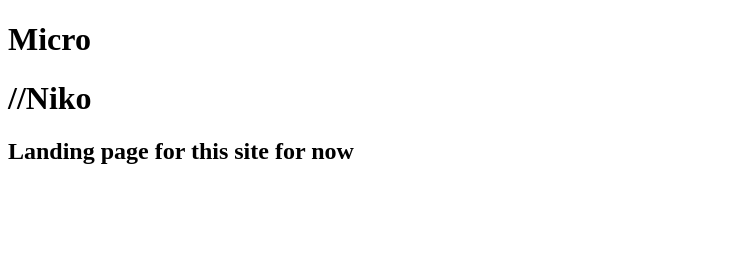
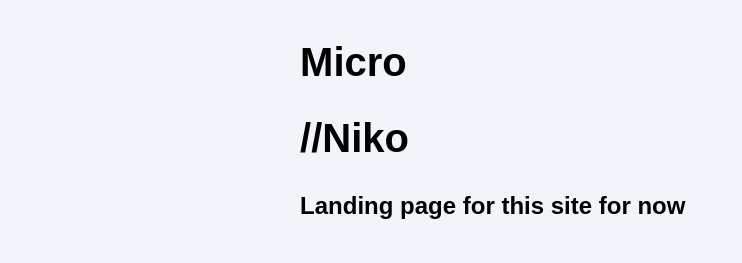
Before and after one commit to macroniko/macroniko.github.io, an Astro site: page / in a window 1280 px wide. Shown: the whole page, without its empty margins (0-742 px from the left). Built offline with nearby package versions, Linux system fonts and the light colour scheme; Astro itself is replaced by a stand-in of ours.

Commit message:
added some styles that im gonna remove

```diff
--- /dev/null
+++ b/src/components/GlobalStyles.astro
@@ -0,0 +1,3 @@
+<style is:global>
+    h1 { color: red; }
+</style>
--- a/src/pages/index.astro
+++ b/src/pages/index.astro
@@ -9,6 +9,9 @@
 		<meta name="viewport" content="width=device-width" />
 		<meta name="generator" content={Astro.generator} />
 		<title>microniko</title>
+		<script>
+			import '../styles/global.css';
+		</script>
 	</head>
 	<body>
 		<h1>Micro</h1>
--- /dev/null
+++ b/src/styles/global.css
@@ -0,0 +1,21 @@
+html {
+    background-color: #f1f5f9;
+    font-family: sans-serif;
+  }
+
+  body {
+    margin: 0 auto;
+    width: 100%;
+    max-width: 80ch;
+    padding: 1rem;
+    line-height: 1.5;
+  }
+
+  * {
+    box-sizing: border-box;
+  }
+
+  h1 {
+    margin: 1rem 0;
+    font-size: 2.5rem;
+  }
```
Also changed, not shown: README.md.
